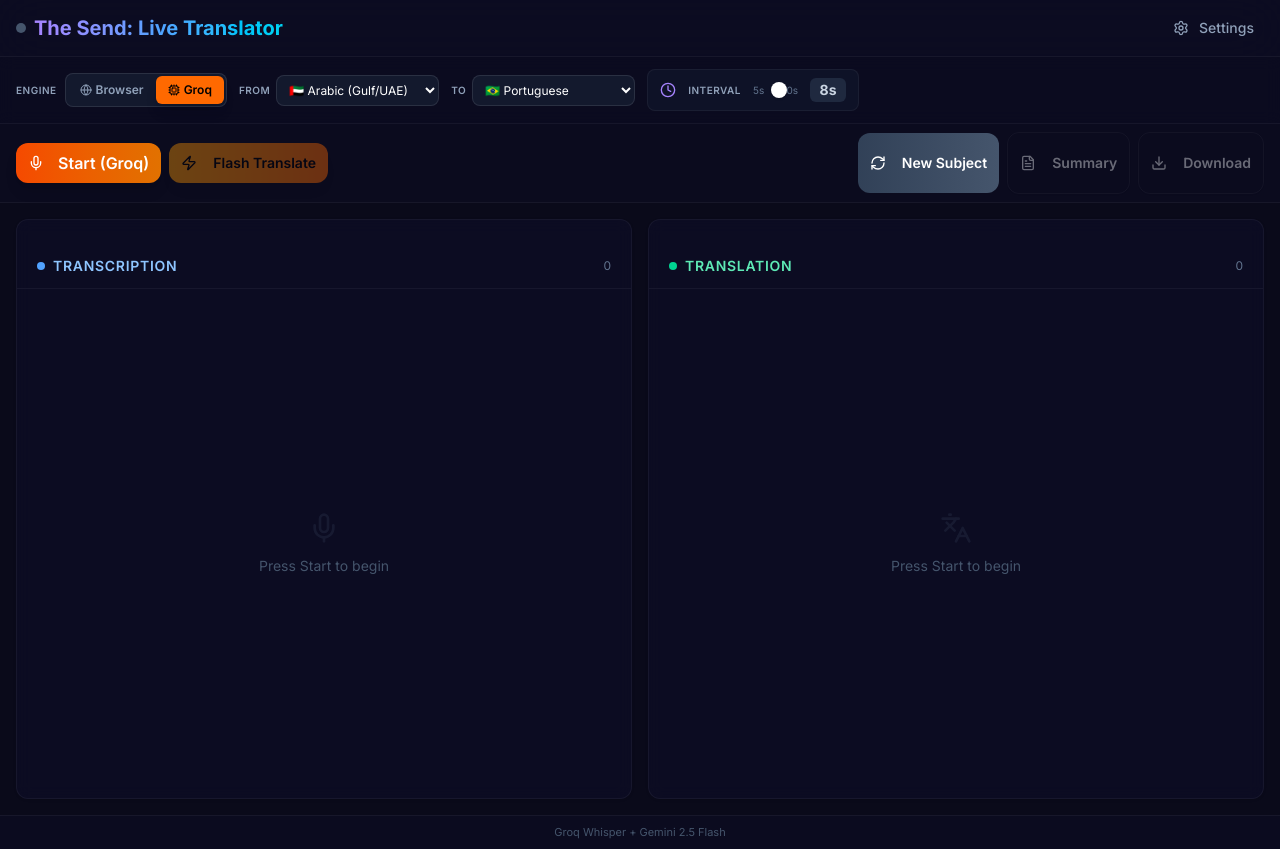
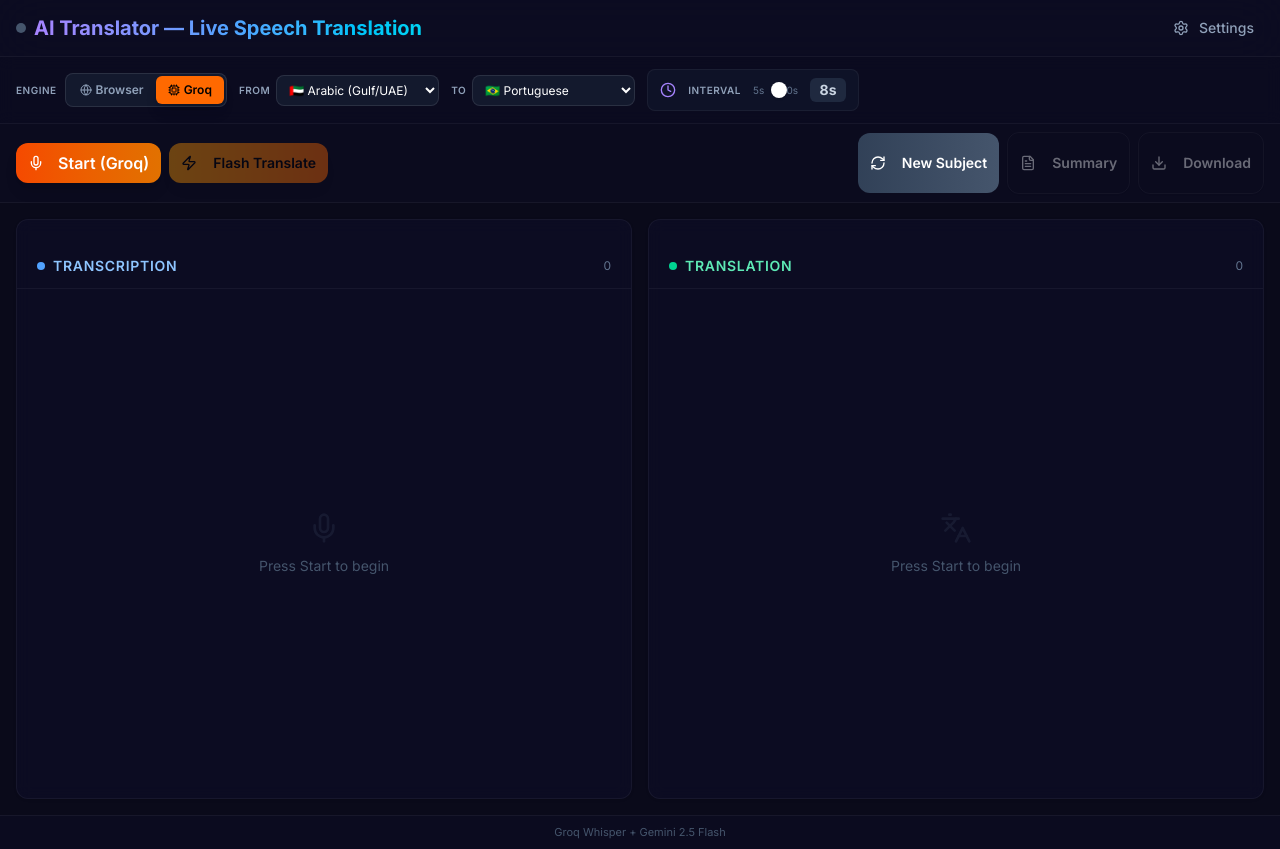
Before and after one commit to denisfeitoza/the-send, a Next.js app: page / in a window 1280 px wide. Built offline with nearby package versions, Linux system fonts and the light colour scheme.

Commit message:
rename: The Send → AI Translator

```diff
--- a/src/app/layout.tsx
+++ b/src/app/layout.tsx
@@ -17,12 +17,12 @@
 };
 
 export const metadata: Metadata = {
-  title: "The Send — Live Translator",
+  title: "AI Translator — Live Speech Translation",
   description: "Real-time speech transcription and AI-powered translation",
   appleWebApp: {
     capable: true,
     statusBarStyle: "black-translucent",
-    title: "The Send",
+    title: "AI Translator",
   },
 };
 
--- a/src/app/page.tsx
+++ b/src/app/page.tsx
@@ -99,8 +99,8 @@
           <div className="flex items-center gap-2">
             <div className={`w-2.5 h-2.5 rounded-full shrink-0 ${isListening ? "bg-red-500 animate-pulse shadow-lg shadow-red-500/50" : "bg-slate-600"}`} />
             <h1 className="text-base sm:text-xl font-bold bg-gradient-to-r from-violet-400 via-blue-400 to-cyan-400 bg-clip-text text-transparent truncate">
-              <span className="sm:hidden">The Send</span>
-              <span className="hidden sm:inline">The Send: Live Translator</span>
+              <span className="sm:hidden">AI Translator</span>
+              <span className="hidden sm:inline">AI Translator — Live Speech Translation</span>
             </h1>
           </div>
 
```
